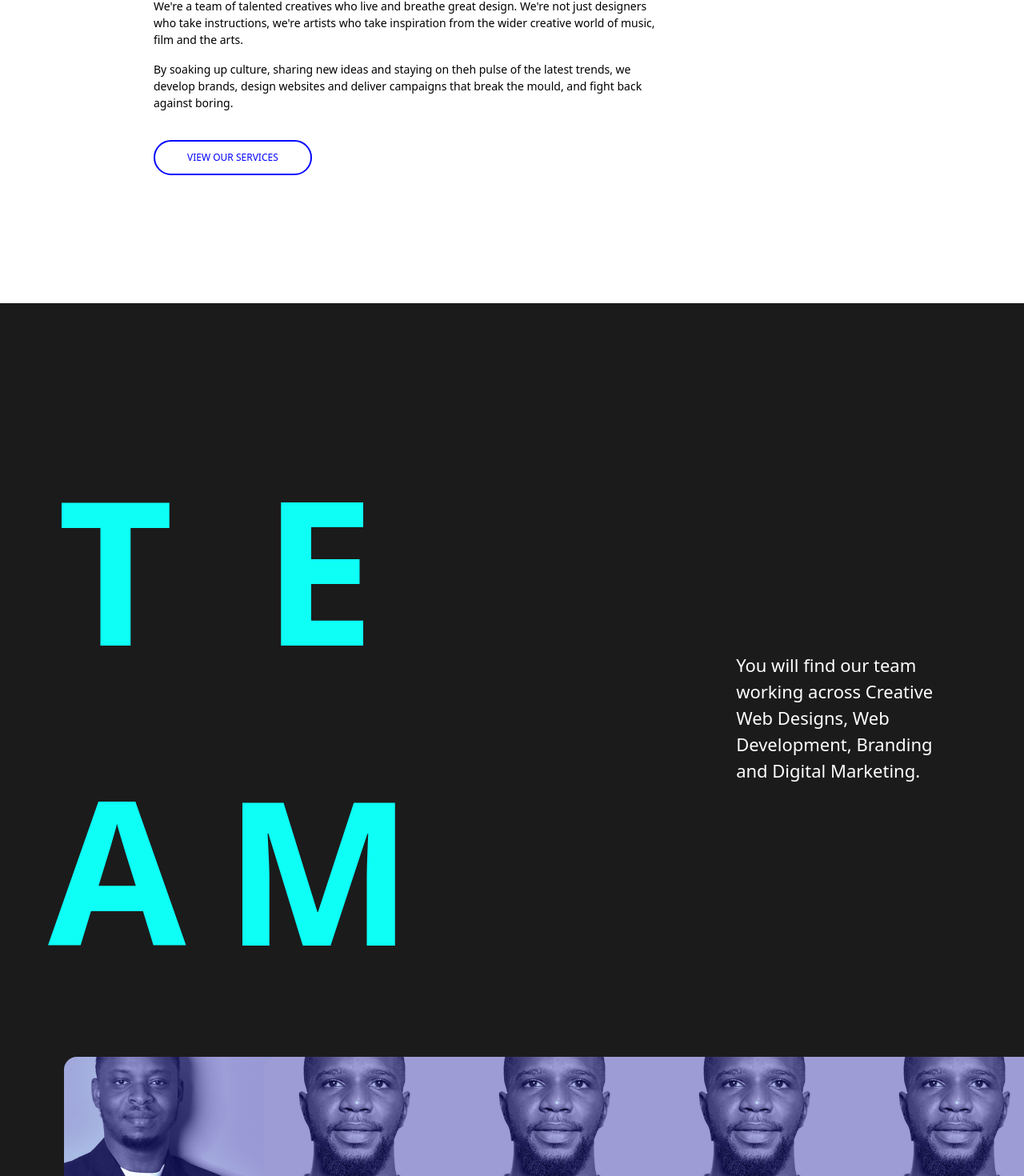
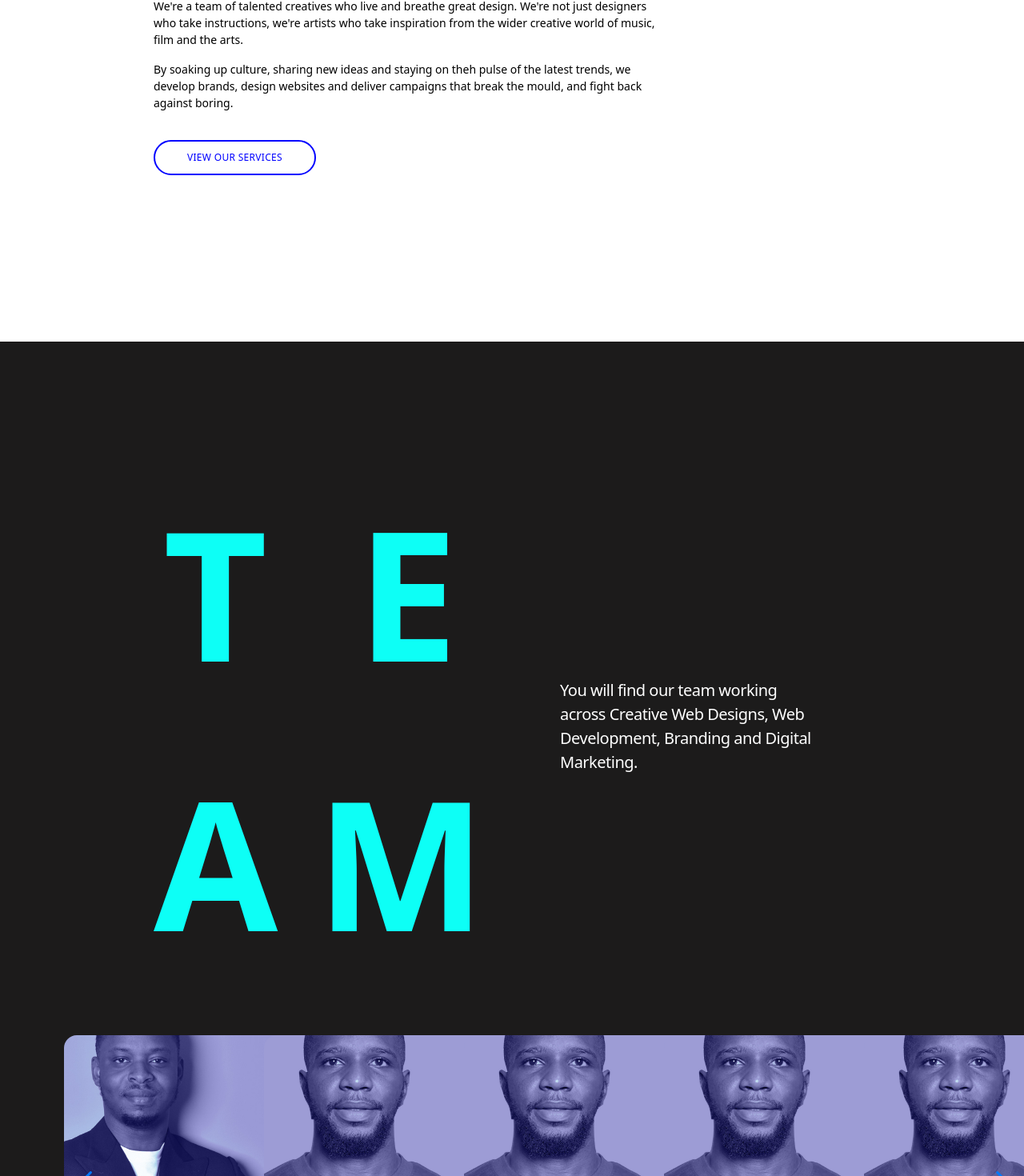
Before and after one commit to borodedamie/jaga-visuals, a React (Vite) app: page /agency in a window 1280 px wide. Shown: the part 1736-3206 px from the top of the page at 80% size. Built offline with nearby package versions, Linux system fonts and the light colour scheme.

Commit message:
fixed team design issue

```diff
--- a/src/components/Artists.jsx
+++ b/src/components/Artists.jsx
@@ -1,5 +1,6 @@
 import React from "react";
 import { NavLink } from "react-router-dom";
+
 const Artists = () => {
   return (
     <div className="my-[5%] md:px-[15%] py-20">
@@ -20,7 +21,7 @@ const Artists = () => {
         </p>
       </div>
       <div className="flex flex-row items-start justify-start mt-[1rem]">
-        <button className="text-[12px] rounded-full text-center hover:text-[white] hover:bg-[blue]  mt-5 items-center flex font-medium h-[2rem] text-[blue] px-10 py-5 border-[blue] border-[2px]">
+        <button className="text-[12px] rounded-full text-center hover:text-[white] hover:bg-[blue]  mt-5 items-center flex font-medium h-[2rem] text-[blue] px-10 py-5 border-[blue] border-[2px] tracking-wide">
           <NavLink to="/services"> VIEW OUR SERVICES</NavLink>
         </button>
       </div>
--- a/src/components/Team.jsx
+++ b/src/components/Team.jsx
@@ -13,9 +13,9 @@ import "swiper/css/effect-fade";
 const Team = () => {
   return (
     <div>
-      <div className="bg-[#1c1b1b] mt-20 py-[9rem] ">
-        <div className="flex flex-col md:flex-row items-center justify-center gap-0 md:gap-96">
-          <div className="text-[white] flex flex-col font-[900] text-[150px] md:text-[250px]">
+      <div className="bg-[#1c1b1b] mt-[10%] py-[9rem] ">
+        <div className="flex flex-col md:flex-row items-center justify-center gap-[3.5rem]">
+          <div className="text-[white] font-[900] text-[150px] md:text-[225px]" style={{ flex: 1, marginLeft: '15%' }}>
             <div className="flex pl-3 gap-[7rem] text-[#0dfff6]">
               <span>T</span>
               <span>E</span>
@@ -25,8 +25,8 @@ const Team = () => {
               <span>M</span>
             </div>
           </div>
-          <div className=" flex flex-col w-fit md:w-[25vw] font-medium text-[22px] text-center md:text-left px-5">
-            <h2 className="text-white ">
+          <div className=" font-medium text-[20px] text-center md:text-left" style={{ flex: 1, marginRight: '10%' }}>
+            <h2 className="text-white md:w-[70%] tracking-tight">
               You will find our team working across Creative Web Designs, Web
               Development, Branding and Digital Marketing.
             </h2>
```
